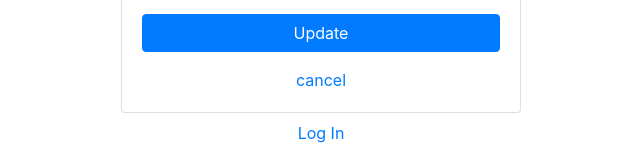
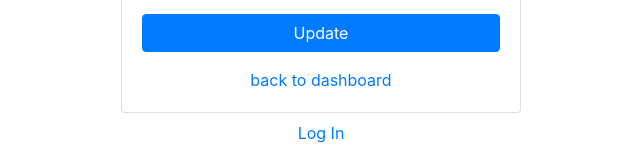
Before and after one commit to Anindya-ctrl/React-plus-Firebase-User-Authentication, a React (Create React App) app: page /update-profile in a window 1280 px wide. Shown: the part 411-571 px from the top of the page, without its empty margins (319-959 px from the left). Built offline with nearby package versions, Linux system fonts and the light colour scheme; no server answers; sample sign-in values are in the browser's storage; the HTML template or start-up script is replaced by a standard one.

Commit message:
changed bottom messgage of update profile page

```diff
--- a/src/components/UpdateProfile.jsx
+++ b/src/components/UpdateProfile.jsx
@@ -82,7 +82,7 @@ function UpdateProfile() {
                     </Form>
 
                     <div className="w-100 text-center mt-3">
-                        <Link to="/">cancel</Link>
+                        <Link to="/">back to dashboard</Link>
                     </div>
                 </Card.Body>
             </Card>
```
